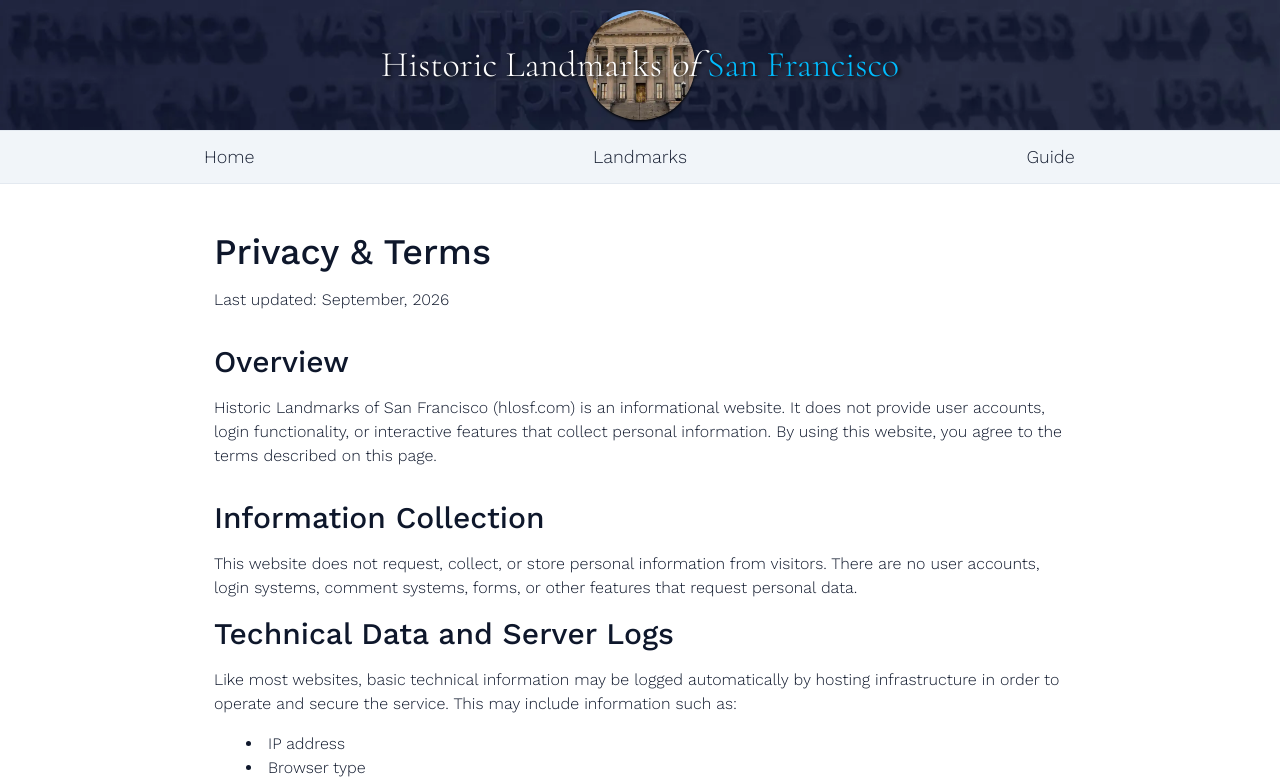
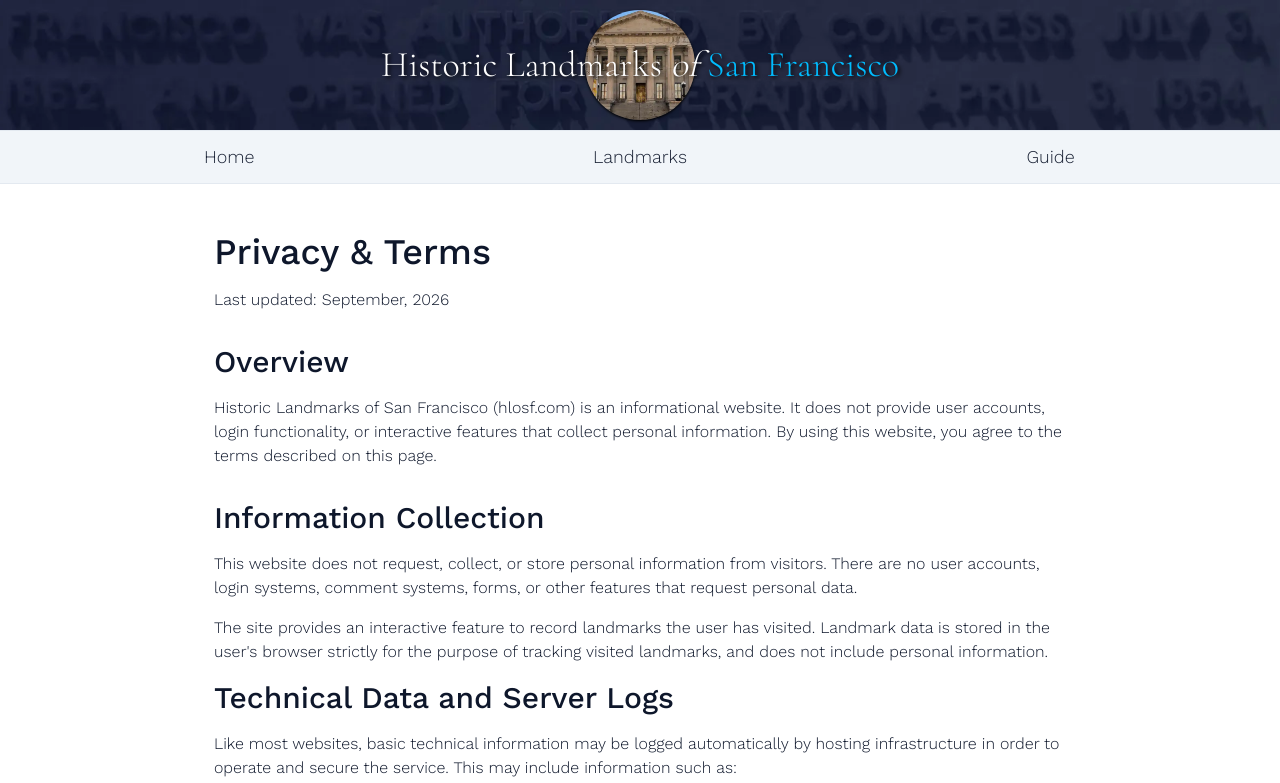
Before and after one commit to tdkent/hlosf.com, a Next.js app: page /disclaimer in a window 1280 px wide. Shown: the top 783 px of the page. Built offline with nearby package versions, Linux system fonts and the light colour scheme.

Commit message:
add language explaining landmark tracking feature

```diff
--- a/src/app/disclaimer/page.tsx
+++ b/src/app/disclaimer/page.tsx
@@ -20,6 +20,12 @@ export default function Disclaimer() {
           This website does not request, collect, or store personal information
           from visitors. There are no user accounts, login systems, comment
           systems, forms, or other features that request personal data.
+        </p>
+        <p>
+          The site provides an interactive feature to record landmarks the user
+          has visited. Landmark data is stored in the user's browser strictly
+          for the purpose of tracking visited landmarks, and does not include
+          personal information.
         </p>
         <h2>Technical Data and Server Logs</h2>
         <p>
```
